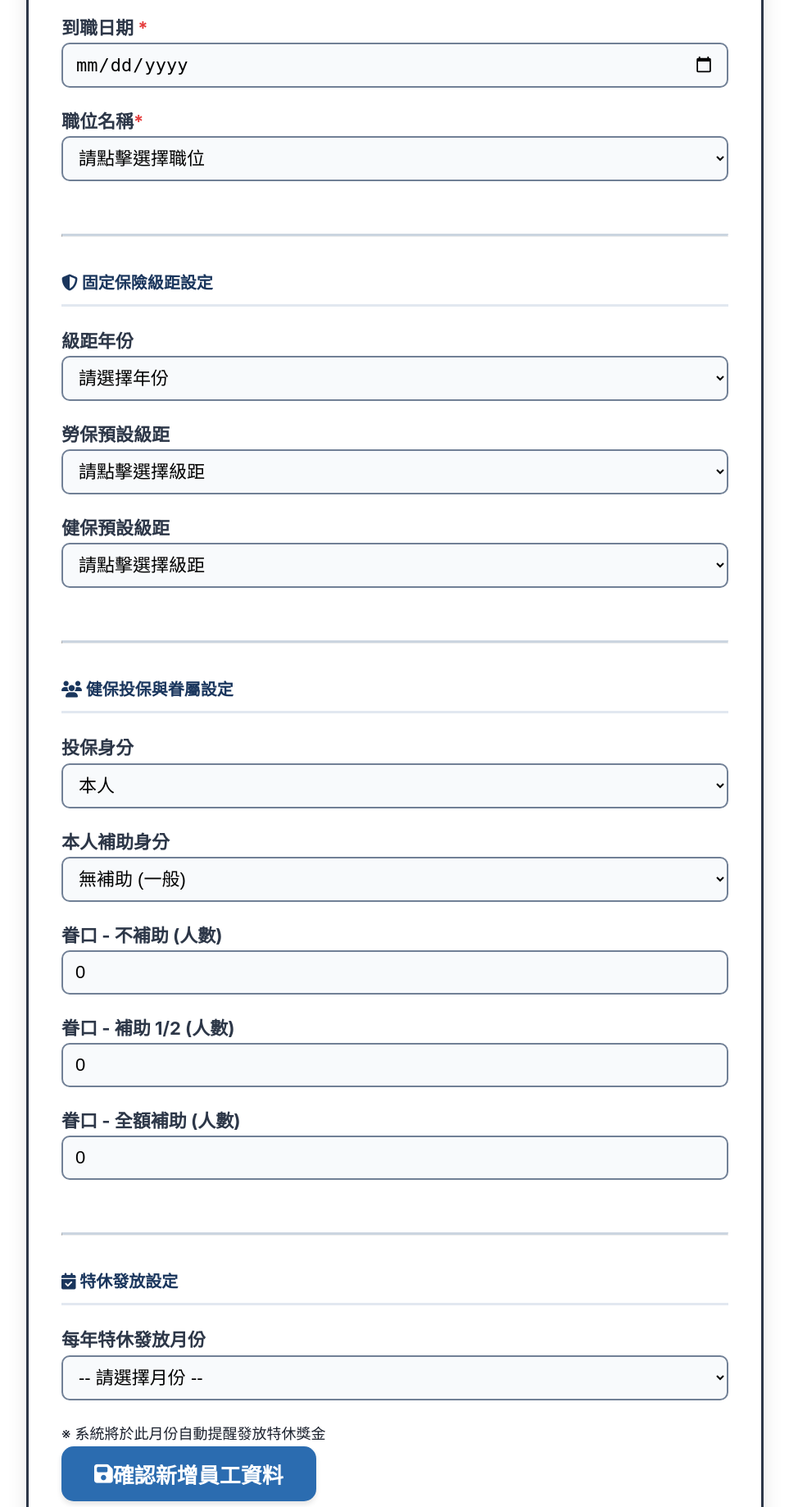
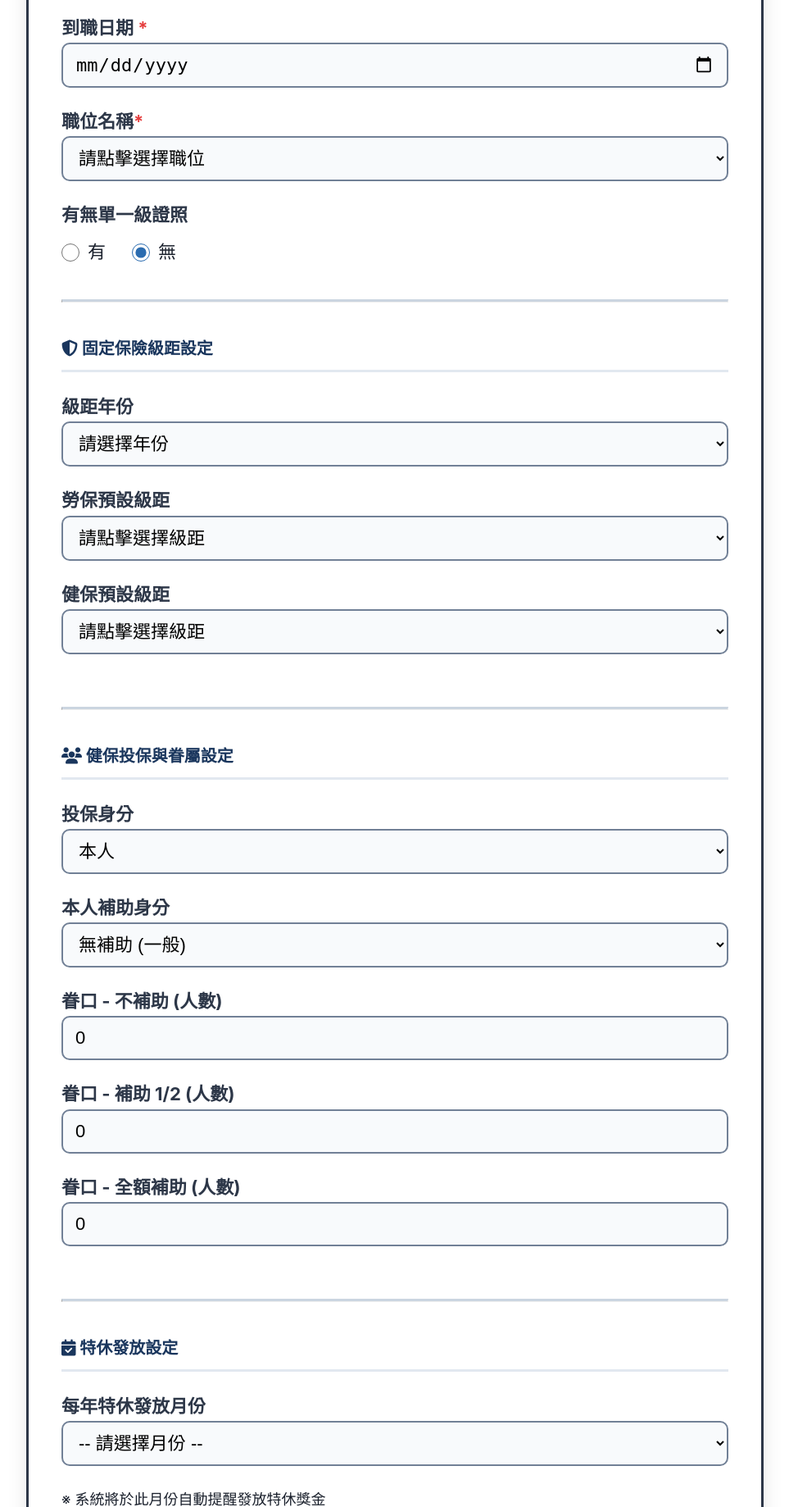
Before and after one commit to Shaofish/Xinle_salary, a Flask app: page /add_employee in a window 1280 px wide. Shown: the part 979-2817 px from the top of the page at 82% size, without its empty margins (158-1121 px from the left). Run offline with Flask 3, Linux system fonts and the light colour scheme; the visitor is signed in with stand-in values (Sample User, id 1); data that the repository does not hold is empty; some libraries are stand-ins or nearby versions.

Commit message:
新增有無證照欄位以及當月時數大於等於130則自動帶入證照補貼

```diff
--- a/app.py
+++ b/app.py
@@ -185,6 +185,13 @@ def safe_float(value):
         return float(value)
     except (ValueError, TypeError):
         return 0.0
+
+def calculate_licence_allowance(employee_info, salary):
+    # 單一級證照津貼：當月服務時數（平日＋假日）達 130 小時，含 130。
+    service_hours = safe_float(salary.get('daily_work_hr')) + safe_float(salary.get('holiday_work_hr'))
+    has_certificate = safe_int(employee_info.get('has_single_level_certificate')) == 1
+    return 1000 if has_certificate and service_hours >= 130 else 0
+
 
 #比對兩個值是否實質相同，忽略 int/float 差異
 def values_equal(a, b):
@@ -218,6 +225,7 @@ column_mapping = {
     'employee_name': '姓名',
     'employee_onboard': '到職日',
     'position': '職位名稱',
+    'has_single_level_certificate': '有無單一級證照',
     'labor_insurance_grade' : '勞保級距(個人)',
     'health_insurance_grade': '健保級距(個人)',
     'subsidy_full': '全額補助人數',
@@ -379,6 +387,7 @@ def add_employee():
         employee_name = request.form['employee_name']
         employee_onboard = request.form['employee_onboard']
         position = request.form.get('position', '')
+        has_single_level_certificate = int(request.form.get('has_single_level_certificate', '0') == '1')
 
         labor_input = request.form.get('labor_insurance_grade')
         if labor_input and labor_input.strip().isdigit():
@@ -414,12 +423,12 @@ def add_employee():
             cursor.execute("""
                 INSERT INTO `employee_info`
                 (`employee_id`, `employee_birth`, `employee_card`, `employee_name`,
-                 `employee_onboard`, `position`, `qualification`, `subsidy`,
+                 `employee_onboard`, `position`, `has_single_level_certificate`, `qualification`, `subsidy`,
                  `subsidy_none`, `subsidy_half`, `subsidy_full`, `insurance_grade_year`,
                  `leave_payment_month_of_year`, `labor_insurance_grade`, `health_insurance_grade`)
-                VALUES (%s, %s, %s, %s, %s, %s, %s, %s, %s, %s, %s, %s, %s ,%s ,%s)
+                VALUES (%s, %s, %s, %s, %s, %s, %s, %s, %s, %s, %s, %s, %s, %s, %s, %s)
             """, (employee_id, employee_birth, employee_card, employee_name,
-                  employee_onboard, position, qualification, subsidy,
+                  employee_onboard, position, has_single_level_certificate, qualification, subsidy,
                   subsidy_none, subsidy_half, subsidy_full, insurance_grade_year,
                   leave_payment_month_of_year, labor_grade, health_grade))
             mysql.connection.commit()
@@ -461,6 +470,7 @@ def edit_profile(employee_id):
         employee_card = request.form.get('employee_card')
         employee_onboard = request.form.get('employee_onboard')
         position = request.form.get('position', '')
+        has_single_level_certificate = int(request.form.get('has_single_level_certificate', '0') == '1')
 
         labor_input = request.form.get('labor_insurance_grade')
         if labor_input and labor_input.strip().isdigit():
@@ -523,13 +533,13 @@ def edit_profile(employee_id):
             cursor.execute("""
                 UPDATE `employee_info`
                 SET `employee_id` = %s, `employee_name` = %s, `employee_birth` = %s, `employee_card` = %s,
-                    `employee_onboard` = %s, `position` = %s, `insurance_grade_year` = %s, `qualification` = %s, `subsidy` = %s,
+                    `employee_onboard` = %s, `position` = %s, `has_single_level_certificate` = %s, `insurance_grade_year` = %s, `qualification` = %s, `subsidy` = %s,
                     `subsidy_none` = %s, `subsidy_half` = %s, `subsidy_full` = %s,
                     `leave_payment_month_of_year` = %s,
                     `labor_insurance_grade` = %s, `health_insurance_grade` = %s
                 WHERE `employee_id` = %s
             """, (new_employee_id, employee_name, employee_birth, employee_card,
-                  employee_onboard, position, insurance_grade_year, qualification, subsidy, subsidy_none, subsidy_half, subsidy_full,
+                  employee_onboard, position, has_single_level_certificate, insurance_grade_year, qualification, subsidy, subsidy_none, subsidy_half, subsidy_full,
                   leave_payment_month_of_year, labor_grade, health_grade, employee_id))
 
             if new_employee_id != employee_id:
@@ -553,6 +563,7 @@ def edit_profile(employee_id):
                 'employee_card': employee_card,
                 'employee_onboard': employee_onboard,
                 'position': position,
+                'has_single_level_certificate': has_single_level_certificate,
                 'qualification': qualification,
                 'subsidy': subsidy,
                 'subsidy_none': subsidy_none,
@@ -816,7 +827,7 @@ def edit_salary_tabs(employee_id):
     cursor.execute(
         """SELECT employee_birth, employee_onboard, qualification, subsidy,
                   subsidy_none, subsidy_half, subsidy_full, leave_payment_month_of_year,
-                  labor_insurance_grade, health_insurance_grade, position
+                  labor_insurance_grade, health_insurance_grade, position, has_single_level_certificate
            FROM employee_info
            WHERE employee_id = %s""",
         (employee_id,)
@@ -961,6 +972,9 @@ def edit_salary_tabs(employee_id):
         else:
             check_up_amount = 0
         values_dict['check_up'] = check_up_amount
+
+        # 證照資格以員工資料為準，儲存時重新計算，避免沿用舊金額。
+        values_dict['licence_allowance'] = calculate_licence_allowance(info, values_dict)
 
         # === 組裝資料 ===
         values = [values_dict.get(field, '0') if values_dict.get(field) is not None else None for field in all_fields]
@@ -1143,6 +1157,8 @@ def edit_salary_tabs(employee_id):
                 # 如果特休折抵金額為0，顯示提醒
                 if leave_deduction == 0:
                     show_leave_reminder = True
+
+    salary['licence_allowance'] = calculate_licence_allowance(info, salary)
 
     # === 生日禮金處理 ===
     salary['birthday_bonus'] = salary.get('birthday_bonus', 0) or calculate_birthday_bonus(
@@ -2063,6 +2079,8 @@ def edit_log_profile(employee_id):
         translated_fields = {}
         for key, value in original_fields.items():
             chinese_key = column_mapping.get(key, key)
+            if key == 'has_single_level_certificate':
+                value = {side: ('有' if str(item) == '1' else '無') for side, item in value.items()}
             translated_fields[chinese_key] = value
 
         log['changed_fields'] = translated_fields
--- a/static/style.css
+++ b/static/style.css
@@ -138,3 +138,51 @@ input:focus {
     outline: none;
     background-color: #fff;
 }
+
+/* Employee certificate: compact, horizontal yes/no choices. */
+.certificate-field {
+    min-width: 0;
+    margin: 0 0 24px;
+    padding: 0;
+    border: 0;
+}
+
+.certificate-field legend {
+    padding: 0;
+    margin-bottom: 10px;
+}
+
+.certificate-options {
+    display: flex;
+    align-items: center;
+    gap: 32px;
+    flex-wrap: nowrap;
+}
+
+.certificate-option {
+    display: inline-flex;
+    align-items: center;
+    gap: 10px;
+    font-size: 22px;
+    white-space: nowrap;
+}
+
+.certificate-option input[type="radio"] {
+    width: 22px;
+    height: 22px;
+    flex: 0 0 22px;
+    margin: 0;
+    padding: 0;
+    cursor: pointer;
+    accent-color: #2b6cb0;
+}
+
+.certificate-option input[type="radio"]:focus-visible {
+    outline: 2px solid #2b6cb0;
+    outline-offset: 3px;
+}
+
+.certificate-option label {
+    margin: 0;
+    cursor: pointer;
+}
--- a/templates/add_employee.html
+++ b/templates/add_employee.html
@@ -112,6 +112,21 @@
                     <option value="行政">行政</option>
                 </select>
             </div>
+        </div>
+        <div class="row">
+            <fieldset class="certificate-field">
+                <legend class="form-label">有無單一級證照</legend>
+                <div class="certificate-options">
+                    <div class="certificate-option">
+                        <input type="radio" class="form-check-input" name="has_single_level_certificate" id="single_level_certificate_yes" value="1" {% if data.get('has_single_level_certificate', 0)|int == 1 %}checked{% endif %} required>
+                        <label class="form-check-label" for="single_level_certificate_yes">有</label>
+                    </div>
+                    <div class="certificate-option">
+                        <input type="radio" class="form-check-input" name="has_single_level_certificate" id="single_level_certificate_no" value="0" {% if data.get('has_single_level_certificate', 0)|int != 1 %}checked{% endif %} required>
+                        <label class="form-check-label" for="single_level_certificate_no">無</label>
+                    </div>
+                </div>
+            </fieldset>
         </div>
         <hr>
 
```
Also changed, not shown: templates/edit_profile.html (+15 -0 lines), templates/edit_salary_tabs.html (+13 -2 lines).
